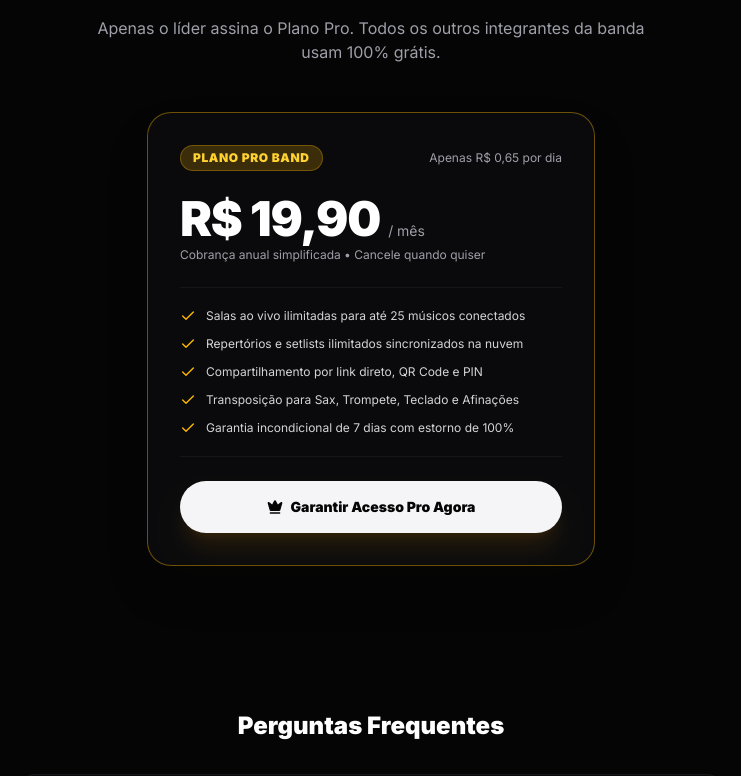
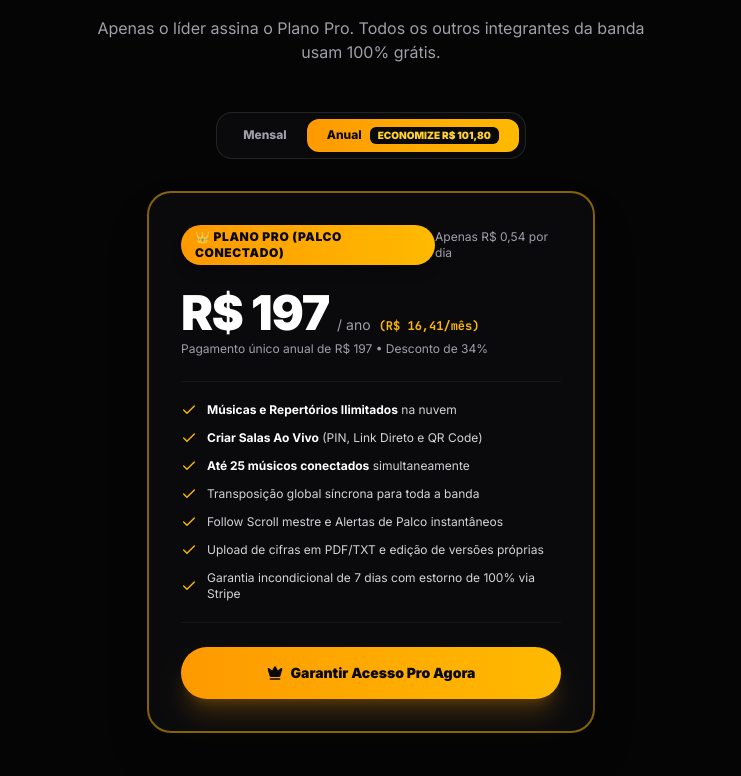
Before and after one commit to danilohenrique120-ops/CifraFlow-Live-, a React (Vite) app: page / in a window 1280 px wide. Shown: the part 4120-4896 px from the top of the page, without its empty margins (269-1010 px from the left). Built offline with nearby package versions, Linux system fonts and the light colour scheme; no server answers.

Commit message:
feat: atualizar precos landing page, otimizar rolagem suave 60fps e adicionar recuperacao de senha

```diff
--- a/src/components/LandingPage.tsx
+++ b/src/components/LandingPage.tsx
@@ -562,49 +562,104 @@ export const LandingPage: React.FC<LandingPageProps> = ({
           </p>
         </div>
 
+        {/* Billing Cycle Toggle */}
+        <div className="flex justify-center mb-8">
+          <div className="flex items-center bg-[#0A0A0C] p-1.5 rounded-2xl border border-white/10">
+            <button
+              onClick={() => setBillingCycle('monthly')}
+              className={`px-5 py-2 rounded-xl text-xs font-extrabold transition ${
+                billingCycle === 'monthly'
+                  ? 'bg-zinc-800 text-white shadow-md'
+                  : 'text-zinc-400 hover:text-white'
+              }`}
+            >
+              Mensal
+            </button>
+            <button
+              onClick={() => setBillingCycle('annual')}
+              className={`px-5 py-2 rounded-xl text-xs font-extrabold transition flex items-center gap-2 ${
+                billingCycle === 'annual'
+                  ? 'bg-gradient-to-r from-amber-500 to-amber-400 text-zinc-950 font-black shadow-md'
+                  : 'text-zinc-400 hover:text-white'
+              }`}
+            >
+              <span>Anual</span>
+              <span className={`px-2 py-0.5 rounded-md text-[10px] font-black uppercase ${
+                billingCycle === 'annual' ? 'bg-zinc-950 text-amber-300' : 'bg-amber-400/20 text-amber-300'
+              }`}>
+                Economize R$ 101,80
+              </span>
+            </button>
+          </div>
+        </div>
+
         {/* Pricing Card */}
-        <div className="max-w-md mx-auto rounded-3xl bg-[#0A0A0C] border border-amber-400/40 p-8 space-y-6 shadow-2xl relative">
+        <div className="max-w-md mx-auto rounded-3xl bg-[#0A0A0C] border-2 border-amber-400/50 p-8 space-y-6 shadow-2xl relative">
           <div className="flex items-center justify-between">
-            <span className="px-3 py-1 rounded-full bg-amber-400/20 text-amber-300 border border-amber-400/30 text-xs font-black uppercase tracking-wider">
-              Plano Pro Band
+            <span className="px-3.5 py-1 rounded-full bg-gradient-to-r from-amber-500 to-amber-400 text-zinc-950 text-xs font-black uppercase tracking-wider shadow-lg">
+              👑 Plano Pro (Palco Conectado)
             </span>
-            <span className="text-xs text-zinc-400">Apenas R$ 0,65 por dia</span>
+            <span className="text-xs text-zinc-400">
+              {billingCycle === 'annual' ? 'Apenas R$ 0,54 por dia' : 'Cancele quando quiser'}
+            </span>
           </div>
 
           <div>
             <div className="flex items-baseline gap-2">
-              <span className="text-4xl sm:text-5xl font-black text-white tracking-tight">R$ 19,90</span>
-              <span className="text-sm text-zinc-400">/ mês</span>
+              {billingCycle === 'annual' ? (
+                <>
+                  <span className="text-4xl sm:text-5xl font-black text-white tracking-tight">R$ 197</span>
+                  <span className="text-sm text-zinc-400">/ ano</span>
+                  <span className="text-xs text-amber-400 font-mono font-bold">(R$ 16,41/mês)</span>
+                </>
+              ) : (
+                <>
+                  <span className="text-4xl sm:text-5xl font-black text-white tracking-tight">R$ 24,90</span>
+                  <span className="text-sm text-zinc-400">/ mês</span>
+                </>
+              )}
             </div>
-            <p className="text-xs text-zinc-400 mt-1">Cobrança anual simplificada • Cancele quando quiser</p>
+            <p className="text-xs text-zinc-400 mt-1">
+              {billingCycle === 'annual'
+                ? 'Pagamento único anual de R$ 197 • Desconto de 34%'
+                : 'Assinatura mensal flexível • Sem fidelidade'}
+            </p>
           </div>
 
           <ul className="space-y-3 text-xs text-zinc-300 border-t border-b border-white/5 py-5">
             <li className="flex items-center gap-2.5">
               <Check className="w-4 h-4 text-amber-400 flex-none" />
-              Salas ao vivo ilimitadas para até 25 músicos conectados
+              <span><strong className="text-white">Músicas e Repertórios Ilimitados</strong> na nuvem</span>
             </li>
             <li className="flex items-center gap-2.5">
               <Check className="w-4 h-4 text-amber-400 flex-none" />
-              Repertórios e setlists ilimitados sincronizados na nuvem
+              <span><strong className="text-white">Criar Salas Ao Vivo</strong> (PIN, Link Direto e QR Code)</span>
             </li>
             <li className="flex items-center gap-2.5">
               <Check className="w-4 h-4 text-amber-400 flex-none" />
-              Compartilhamento por link direto, QR Code e PIN
+              <span><strong className="text-white">Até 25 músicos conectados</strong> simultaneamente</span>
             </li>
             <li className="flex items-center gap-2.5">
               <Check className="w-4 h-4 text-amber-400 flex-none" />
-              Transposição para Sax, Trompete, Teclado e Afinações
+              <span>Transposição global síncrona para toda a banda</span>
             </li>
             <li className="flex items-center gap-2.5">
               <Check className="w-4 h-4 text-amber-400 flex-none" />
-              Garantia incondicional de 7 dias com estorno de 100%
+              <span>Follow Scroll mestre e Alertas de Palco instantâneos</span>
+            </li>
+            <li className="flex items-center gap-2.5">
+              <Check className="w-4 h-4 text-amber-400 flex-none" />
+              <span>Upload de cifras em PDF/TXT e edição de versões próprias</span>
+            </li>
+            <li className="flex items-center gap-2.5">
+              <Check className="w-4 h-4 text-amber-400 flex-none" />
+              <span>Garantia incondicional de 7 dias com estorno de 100% via Stripe</span>
             </li>
           </ul>
 
           <button
             onClick={() => onOpenPricing('Desbloqueie agora o Cadencē Pro com salas ilimitadas para sua banda!')}
-            className="w-full py-4 rounded-full bg-[#F5F5F7] hover:bg-white text-[#050505] font-black text-sm shadow-xl shadow-amber-500/10 transition flex items-center justify-center gap-2 active:scale-95"
+            className="w-full py-4 rounded-full bg-gradient-to-r from-amber-500 to-amber-400 hover:brightness-110 text-zinc-950 font-black text-sm shadow-xl shadow-amber-500/20 transition flex items-center justify-center gap-2 active:scale-95"
           >
             <Crown className="w-4 h-4 fill-current" />
             <span>Garantir Acesso Pro Agora</span>
--- a/src/context/AuthContext.tsx
+++ b/src/context/AuthContext.tsx
@@ -6,7 +6,9 @@ import {
   createUserWithEmailAndPassword,
   signOut,
   onAuthStateChanged,
-  updateProfile
+  updateProfile,
+  sendPasswordResetEmail,
+  sendEmailVerification
 } from 'firebase/auth';
 import { doc, getDoc, setDoc, onSnapshot } from 'firebase/firestore';
 import { auth, googleProvider, db, isFirebaseConfigured } from '../firebase';
@@ -21,6 +23,7 @@ interface AuthContextType {
   signInWithGoogle: () => Promise<void>;
   signInWithEmail: (email: string, pass: string) => Promise<void>;
   signUpWithEmail: (email: string, pass: string, name: string, instrument?: string) => Promise<void>;
+  resetPassword: (email: string) => Promise<void>;
   signOutUser: () => Promise<void>;
   loginAsOfflineGuest: (name?: string, instrument?: string) => void;
   updateUserInstrument: (instrument: string) => Promise<void>;
@@ -453,6 +456,20 @@ export const AuthProvider: React.FC<{ children: React.ReactNode }> = ({ children
     setUserProfile(newProfile);
   };
 
+  const resetPassword = async (email: string) => {
+    const cleanEmail = email.trim().toLowerCase();
+    if (!cleanEmail) {
+      throw new Error('Por favor, informe seu e-mail para receber as instruções de recuperação.');
+    }
+
+    if (!isFirebaseConfigured) {
+      // Demo fallback
+      return;
+    }
+
+    await sendPasswordResetEmail(auth, cleanEmail);
+  };
+
   const loginAsOfflineGuest = (name = 'Músico Convidado', instrument = 'Violão') => {
     const saved = typeof window !== 'undefined' ? localStorage.getItem('cifraflow_user_profile') : null;
     if (saved) {
@@ -514,6 +531,7 @@ export const AuthProvider: React.FC<{ children: React.ReactNode }> = ({ children
         signInWithGoogle,
         signInWithEmail,
         signUpWithEmail,
+        resetPassword,
         signOutUser,
         loginAsOfflineGuest,
         updateUserInstrument,
```
Also changed, not shown: src/components/AuthModal.tsx (+119 -13 lines), src/components/StageViewer.tsx (+55 -22 lines).
